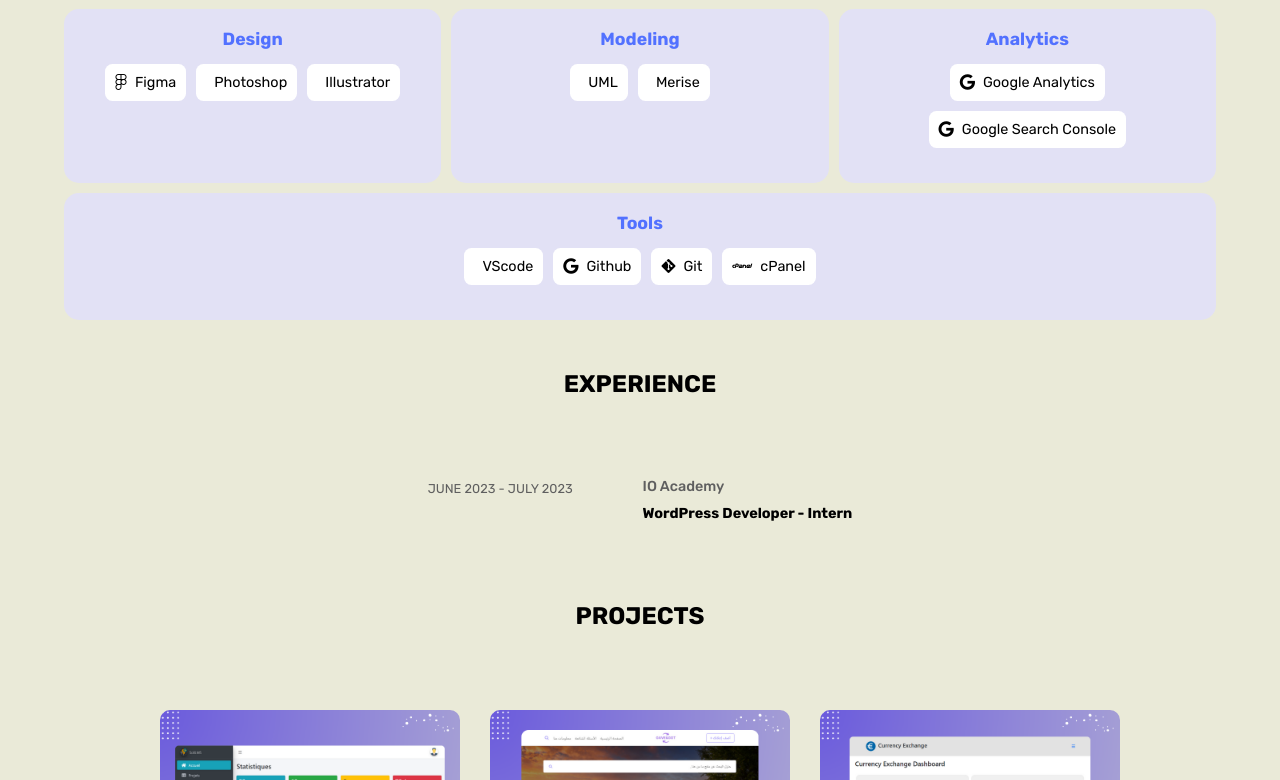
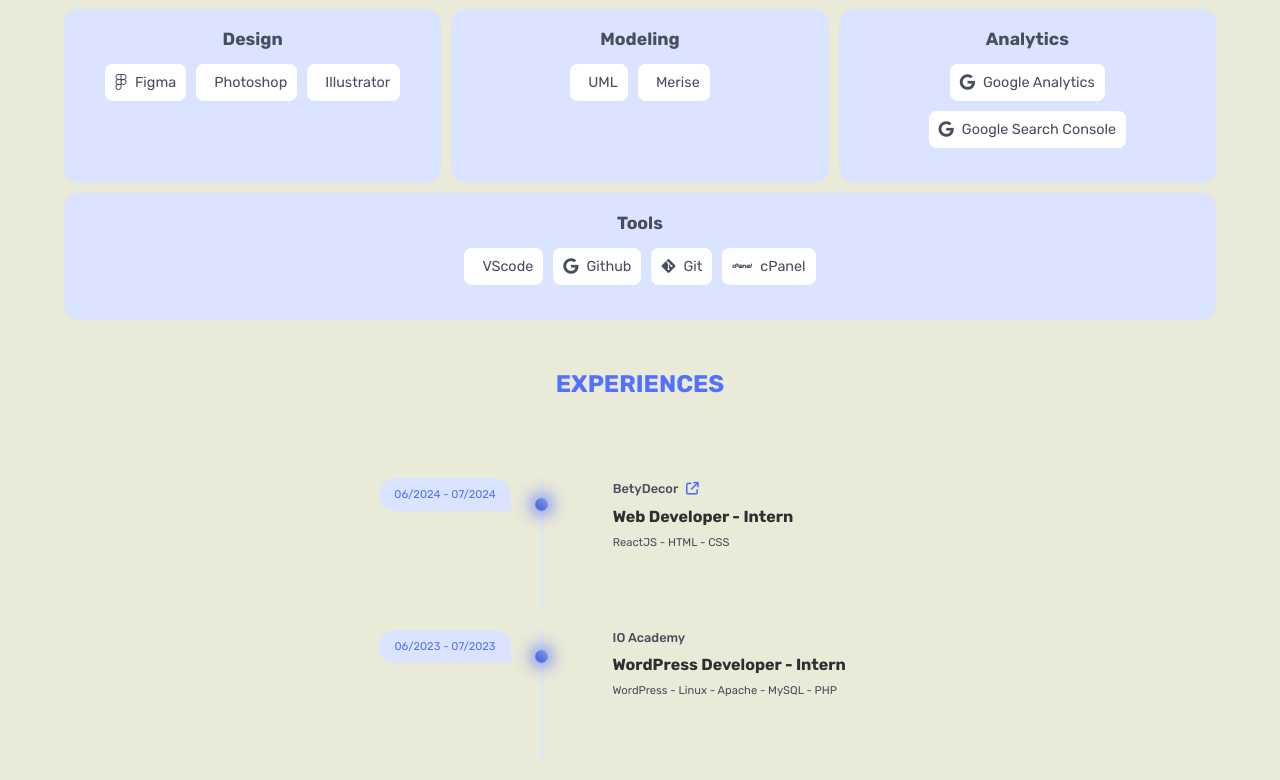
Before and after one commit to redagrain/portfolio, a React (Create React App) app: page / in a window 1280 px wide. Shown: the part 1380-2160 px from the top of the page. Built offline with nearby package versions, Linux system fonts and the light colour scheme; the HTML template or start-up script is replaced by a standard one; a web font is replaced by a local one.

Commit message:
update portfolio

```diff
--- a/src/App.css
+++ b/src/App.css
@@ -31,7 +31,7 @@
 }
 
 ::-webkit-scrollbar-thumb:hover {
-    background: #5550cf;
+    background: var(--primaryColor--);
     width: 4px;
     height: 8px;
 }
--- a/src/Components/About/About.css
+++ b/src/Components/About/About.css
@@ -43,13 +43,13 @@
     }
     .About .AboutContainer .AboutContent{
         text-align: center;
-        width: 80%;
+        width: 90%;
         padding: 0;
         margin: 20px 0;
     }
 
     .About .AboutContainer .AboutImage{
-        width: 100%;
+        width: 80%;
         text-align: center;
     }
 }
--- a/src/Components/Experiences/Experiences.css
+++ b/src/Components/Experiences/Experiences.css
@@ -1,42 +1,117 @@
-.Experiences_Container{
+.Experiences_Container {
     width: 90%;
     margin: auto;
+    margin: 80px auto;
 }
-.Experiences_Container .experience{
+
+.Experiences_Container .experience {
     display: flex;
     align-items: flex-start;
     justify-content: center;
     gap: 70px;
     width: 100%;
-    margin: 80px 0;
+    margin: 20px 0;
 }
 
-.experience .date span{
-    font-size: 0.8em;
-    color: #5f5f5f;
+.experience .date span {
+    font-size: 0.7em;
+    width: max-content;
+    display: block;
+    color: var(--primaryColor--);
+    background-color: var(--secondaryColor--);
+    padding: 10px 15px;
+    border-top-right-radius: 999px;
+    border-top-left-radius: 999px;
+    border-bottom-left-radius: 999px;
 }
-.experience .date span i{
+
+.timelineContainer {
+    display: flex;
+    gap: 30px;
+}
+
+.timeline {
+    display: flex;
+    justify-content: center;
+    position: relative;
+}
+
+.dot {
+    padding: 5px;
+    border-radius: 999px;
+    width: 3px;
+    height: 3px;
+    background: linear-gradient(45deg, rgb(84, 110, 226) 34%, rgba(74, 115, 237, 0.602) 100%);
+    position: absolute;
+    top: 20px;
+    box-shadow: 0px 0px 17px 3px var(--primaryColor--);
+}
+
+.experience .line {
+    border: 1px solid var(--secondaryColor--);
+    min-height: 130px;
+    width: 0px;
+    border-radius: 999px;
+}
+
+.experience .date span i {
     margin-right: 8px;
     font-size: 0.8em;
 }
 
-.experience .experience_content h3{
-    margin-bottom: 10px;
-    font-size: 0.9em;
-    font-weight: 500;
-    color: #5f5f5f;
+.experienceContent {
+    width: 25%;
 }
 
-.experience .experience_content h2{
-    font-size: 0.9em;
+.experience .experienceContent h3 {
+    margin-bottom: 10px;
+    font-size: 0.8em;
+    font-weight: 500;
+    color: var(--textColor--);
+}
+.experience .experienceContent h3 a{
+    margin: 0 5px;
+    color: var(--primaryColor--);
+}
+.experience .experienceContent h3 a i{
+    font-size: 0.8em;
+}
 
+.experience .experienceContent p {
+    font-size: 0.7em;
+    color: var(--textColor--);
+    padding: 10px 0;
 }
+
+.experience .experienceContent h2 {
+    font-size: 1em;
+    color: #2f2f2f;
+}
+
 @media screen and (max-width: 900px) {
-    .experience .date{
-        width: 30%;
-    }
-    .Experiences_Container .experience{
-        gap: 10px;
+    .timelineContainer {
+        gap: 20px;
     }
 
+    .dot {
+        padding: 4px;
+        top: 25px;
+
+    }
+
+    .experience .date span {
+        font-size: 0.6em;
+    }
+
+    .experience .experienceContent h2 {
+        font-size: 0.8em;
+    }
+
+    .Experiences_Container .experience {
+        gap: 30px;
+    }
+
+    .experienceContent {
+        min-width: 150px;
+    }
 }
--- a/src/Components/Experiences/Experiences.jsx
+++ b/src/Components/Experiences/Experiences.jsx
@@ -4,17 +4,41 @@
 function Experiences() {
   return (
     <div className="Experiences" id='Experiences'>
-      <Title title={'Experience'}/>
+      <Title title={'Experiences'}/>
       <div className="Experiences_Container">
+      <div className="experience">
+          <div className='timelineContainer'>
+            <div className="date">
+              <span>06/2024 - 07/2024</span>
+            </div>
+            <div className="timeline">
+              <div className="dot"></div>
+              <div className="line"></div>
+            </div>
+          </div>
+          <div className="experienceContent">
+            <h3>BetyDecor <a href='https://www.betydecor.com/' target='_blank'><i className='fa-solid fa-arrow-up-right-from-square'></i></a></h3>
+            <h2>Web Developer - Intern</h2>
+            <p>ReactJS - HTML - CSS</p>
+          </div>
+        </div>
         <div className="experience">
-          <div className="date">
-            <span> JUNE 2023 - JULY 2023</span>
+          <div className='timelineContainer'>
+            <div className="date">
+              <span>06/2023 - 07/2023</span>
+            </div>
+            <div className="timeline">
+              <div className="dot"></div>
+              <div className="line"></div>
+            </div>
           </div>
-          <div className="experience_content">
+          <div className="experienceContent">
             <h3>IO Academy</h3>
             <h2>WordPress Developer - Intern</h2>
+            <p>WordPress - Linux - Apache - MySQL - PHP</p>
           </div>
         </div>
+
       </div>
     </div>
   );
--- a/src/Components/Sidebar/Sidebar.css
+++ b/src/Components/Sidebar/Sidebar.css
@@ -6,7 +6,7 @@
     width: 100%;
     height: 100%;
     z-index: -1;
-    transition: 0.7s cubic-bezier(0.22, 0.61, 0.36, 1);
+    transition: 0.8s cubic-bezier(0.22, 0.61, 0.36, 1);
     opacity: 0;
 }
 
--- a/src/Components/Sidebar/Sidebar.jsx
+++ b/src/Components/Sidebar/Sidebar.jsx
@@ -8,8 +8,8 @@
           <li onClick={() => toggleSidebar()} className='active'><a href="#Home">Home</a></li>
           <li onClick={() => toggleSidebar()}><a href="#About">About</a></li>
           <li onClick={() => toggleSidebar()}><a href="#Skills">Skills</a></li>
-          <li onClick={() => toggleSidebar()}><a href="#Educations">Education</a></li>
-          <li onClick={() => toggleSidebar()}><a href="#Experiences">Experience</a></li>
+          {/* <li onClick={() => toggleSidebar()}><a href="#Educations">Education</a></li> */}
+          <li onClick={() => toggleSidebar()}><a href="#Experiences">Experiences</a></li>
           <li onClick={() => toggleSidebar()}><a href="#Projects">Projects</a></li>
           <li onClick={() => toggleSidebar()}><a href="#Contact">Contact</a></li>
         </ul>
--- a/src/Components/Skills/Skills.css
+++ b/src/Components/Skills/Skills.css
@@ -12,7 +12,7 @@
 }
 
 .SkillsContainer .skillCard{
-    background-color: #e2e1f5;
+    background-color: var(--secondaryColor--);
     min-width: 300px;
     flex: 1;
     text-align: center;
@@ -21,7 +21,7 @@
 }
 
 .SkillsContainer .skillCard h1{
-    color: var(--primaryColor--);
+    color: var(--textColor--);
     font-size: 1.1em;
 }
 
@@ -36,6 +36,7 @@
 .SkillsContainer .skillCard ul li{
     padding: 10px;
     background-color: white;
+    color: var(--textColor--);
     list-style: none;
     border-radius: calc(15px / 2);
     font-size: 0.9em;
--- a/src/MiniComponents/Title/title.css
+++ b/src/MiniComponents/Title/title.css
@@ -6,4 +6,5 @@
 .title h1{
     font-size: 1.5em;
     text-transform: uppercase;
+    color: var(--primaryColor--);
 }
```
Also changed, not shown: 11 other files (tests, documents, lock files or other folders).
